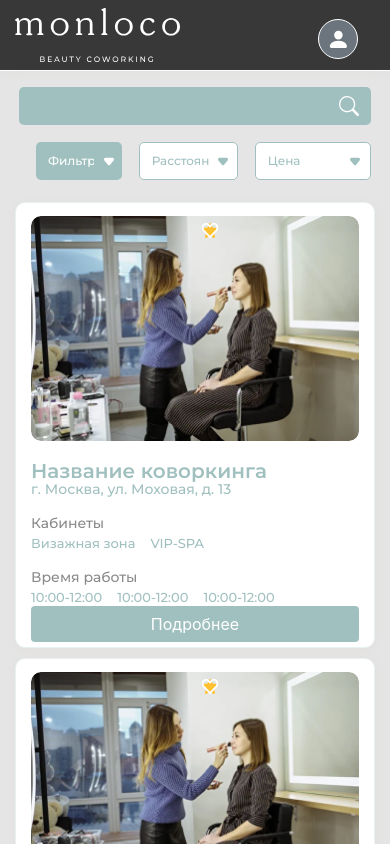
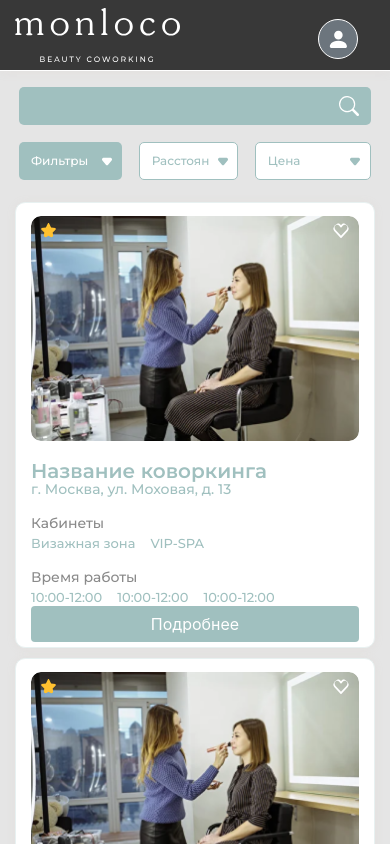
Before and after one commit to Linkhider/monloco, a Vue app: page /coworkings in a window 390 px wide. Shown: the top 844 px of the page. Built offline with nearby package versions, Linux system fonts and the light colour scheme.

Commit message:
icons fixed

```diff
--- a/src/views/coworkings.vue
+++ b/src/views/coworkings.vue
@@ -24,7 +24,7 @@
         </div>
 
         <div class="price">
-          <b-select v-model="selected" :options="options" class="brd-select font-filters wht-btn drop-blck">
+          <b-select v-model="selected" :options="options" class="brd-select font-filters wht-btn drop-blck mr-2">
             <b-select-option :value="null">Цена</b-select-option>
 
           </b-select>
@@ -283,11 +283,16 @@
     position: absolute;
     top: 7px;
     height: 15px;
+    width: auto;
+    left: 25px;
   }
   .icon2{
     position: absolute;
     top: 7px;
     height: 15px;
+    width: auto;
+    right: 25px;
+
   }
   .title{
     margin-top: 8px;
@@ -365,7 +370,7 @@
     .filter{
       visibility: visible;
       width: 34%;
-
+      padding-left: 0px;
     }
     .distance{
       visibility: visible;
```
